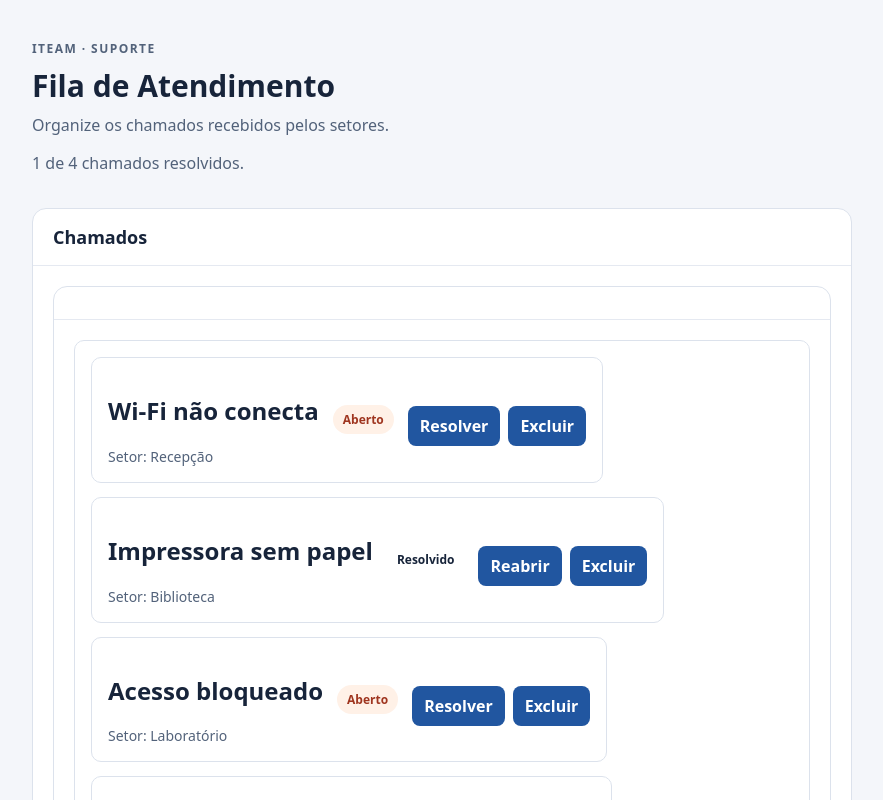
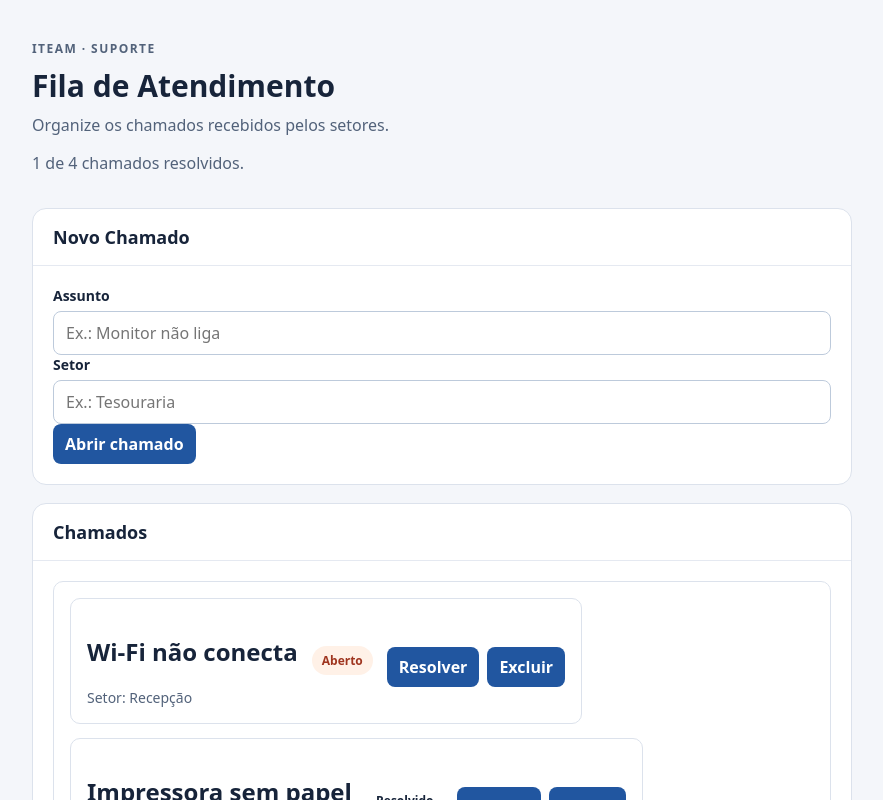
Before and after one commit to GuilhermeFrsz/Fila-de-Atendimento, a React (Vite) app: page / in a window 1280 px wide. Shown: the top 800 px of the page, without its empty margins (198-1081 px from the left). Built offline with nearby package versions, Linux system fonts and the light colour scheme.

Commit message:
Subindo Etapa 5

```diff
--- a/src/App.jsx
+++ b/src/App.jsx
@@ -1,32 +1,72 @@
-import { useState } from "react";
+import { useState, useEffect } from "react";
+import { initialTickets } from "./data/chamados";
 import "./App.css";
 import ChamadoList from "./ChamadoList";
-import Panel from "./Panel"
-import { initialTickets } from "./data/chamados";
+import ChamadoForm from "./ChamadoForm";
+import Panel from "./Panel";
+
+// Chave que a atividade exige para o localStorage
+const STORAGE_KEY = "iteam:fila-atendimento";
 
 
+function loadChamados() {
+  const savedChamados = localStorage.getItem(STORAGE_KEY);
+
+  // Se não tem nada salvo, retorna os dados da aula
+  if (!savedChamados) return initialTickets;
+
+  try {
+    const parsedChamados = JSON.parse(savedChamados);
+    // Verifica se o que foi lido realmente é um array
+    return Array.isArray(parsedChamados) ? parsedChamados : initialTickets;
+  } catch {
+    // Se o JSON estiver quebrado (ex: "{oops"), cai aqui sem travar a tela
+    return initialTickets;
+  }
+}
+
 export default function App() {
-  const [chamados,setChamados] = useState(initialTickets);
+  // 3. Inicialização preguiçosa: passamos o nome da função (sem os parênteses)
+  const [chamados, setChamados] = useState(loadChamados);
 
   const resolvidosCount = chamados.filter((chamado) => chamado.resolved).length;
+
+
+  useEffect(() => {
+    localStorage.setItem(STORAGE_KEY, JSON.stringify(chamados));
+  }, [chamados]); // Dependência: só roda quando 'chamados' mudar
+
+
+  useEffect(() => {
+    // Guarda o título original
+    const previousTitle = document.title;
+
+    // Atualiza o título com a contagem exigida
+    document.title = `${resolvidosCount}/${chamados.length} chamados resolvidos`;
+
+    // Função de limpeza (cleanup) que a atividade pede
+    return () => {
+      document.title = previousTitle;
+    };
+  }, [resolvidosCount, chamados.length]); // Dependências exigidas para este cálculo
 
   function handleToggle(id) {
     setChamados((currentChamados) =>
       currentChamados.map((chamado) =>
-        chamado.id === id
-          ? { ...chamado, resolved: !chamado.resolved } // Inverte o status
-          : chamado
+        chamado.id === id ? { ...chamado, resolved: !chamado.resolved } : chamado
       )
     );
   }
 
-    function handleDelete(id){
+  function handleDelete(id) {
     setChamados((currentChamados) =>
-        // .filter() para remover um item, criando sempre um novo array
-        currentChamados.filter((chamado) => chamado.id != id));
+      currentChamados.filter((chamado) => chamado.id !== id)
+    );
   }
 
-
+  function handleAddChamado(newChamado) {
+    setChamados((currentChamados) => [...currentChamados, newChamado]);
+  }
 
   return (
     <main className="app">
@@ -37,22 +77,17 @@ export default function App() {
         <p>{resolvidosCount} de {chamados.length} chamados resolvidos.</p>
       </header>
 
-      <section className="panel">
-        <div className="panel-header">
-          <h2>Chamados</h2>
-        </div>
+      <Panel title="Novo Chamado">
+        <ChamadoForm onAddChamado={handleAddChamado} />
+      </Panel>
 
-        <div className="panel-content">
-          <div className="ticket-list">
-            <Panel>
+      <Panel title="Chamados">
         <ChamadoList
           chamados={chamados}
           onToggle={handleToggle}
-                onDelete={handleDelete} />
+          onDelete={handleDelete}
+        />
       </Panel>
-          </div>
-      </div>
-    </section>
-    </main >
+    </main>
   );
 }
--- /dev/null
+++ b/src/ChamadoForm.jsx
@@ -0,0 +1,76 @@
+import { useState } from "react";
+
+export default function ChamadoForm({ onAddChamado }) {
+  // Estado único para os dois campos do formulário
+  const [form, setForm] = useState({ title: "", sector: "" });
+  // Estado para exibir mensagem de erro
+  const [error, setError] = useState("");
+
+  // Handler genérico que atualiza qualquer campo baseado no atributo 'name' do input
+  function handleChange(event) {
+    const { name, value } = event.target;
+    setForm((currentForm) => ({
+      ...currentForm,
+      [name]: value,
+    }));
+  }
+
+  function handleSubmit(event) {
+    // Evita que o formulário recarregue a página inteira
+    event.preventDefault();
+
+    // Remove espaços das extremidades usando o trim()
+    const title = form.title.trim();
+    const sector = form.sector.trim();
+
+    // Validação: se algum campo ficou vazio, mostra erro e para a função
+    if (!title || !sector) {
+      setError("Preencha o assunto e o setor.");
+      return;
+    }
+
+    // Se passou pela validação, enviamos o objeto montado para o pai
+    onAddChamado({
+      id: crypto.randomUUID(), // Cria um ID único aleatório
+      title: title,
+      sector: sector,
+      resolved: false, // Todo novo chamado nasce como Aberto
+    });
+
+    // Limpa os campos e o erro após sucesso
+    setForm({ title: "", sector: "" });
+    setError("");
+  }
+
+  return (
+    // Ligando o evento onSubmit ao nosso formulário
+    <form className="habit-form" onSubmit={handleSubmit}>
+      <div className="field">
+        <label htmlFor="title">Assunto</label>
+        <input
+          id="title"
+          name="title"       // O name DEVE ser igual à propriedade no useState
+          value={form.title} // O valor exibido vem do estado
+          onChange={handleChange}
+          placeholder="Ex.: Monitor não liga"
+        />
+      </div>
+
+      <div className="field">
+        <label htmlFor="sector">Setor</label>
+        <input
+          id="sector"
+          name="sector"       // O name DEVE ser igual à propriedade no useState
+          value={form.sector} // O valor exibido vem do estado
+          onChange={handleChange}
+          placeholder="Ex.: Tesouraria"
+        />
+      </div>
+
+      {/* Renderização condicional para a mensagem de erro */}
+      {error && <p className="form-error">{error}</p>}
+
+      <button type="submit">Abrir chamado</button>
+    </form>
+  );
+}
```
Also changed, not shown: 1 other file (tests, documents, lock files or other folders). Lines whose indentation alone changed are shown as unchanged.
